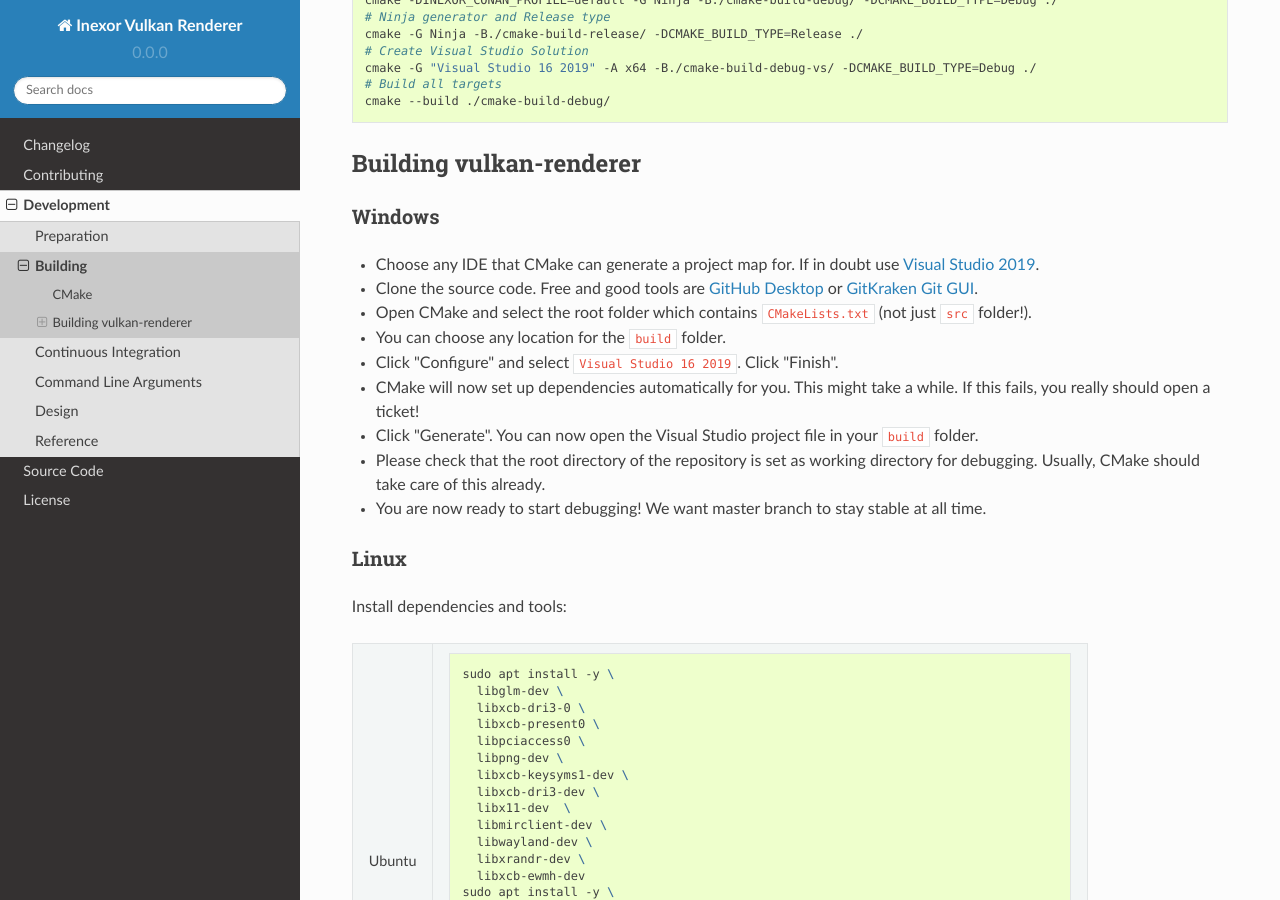
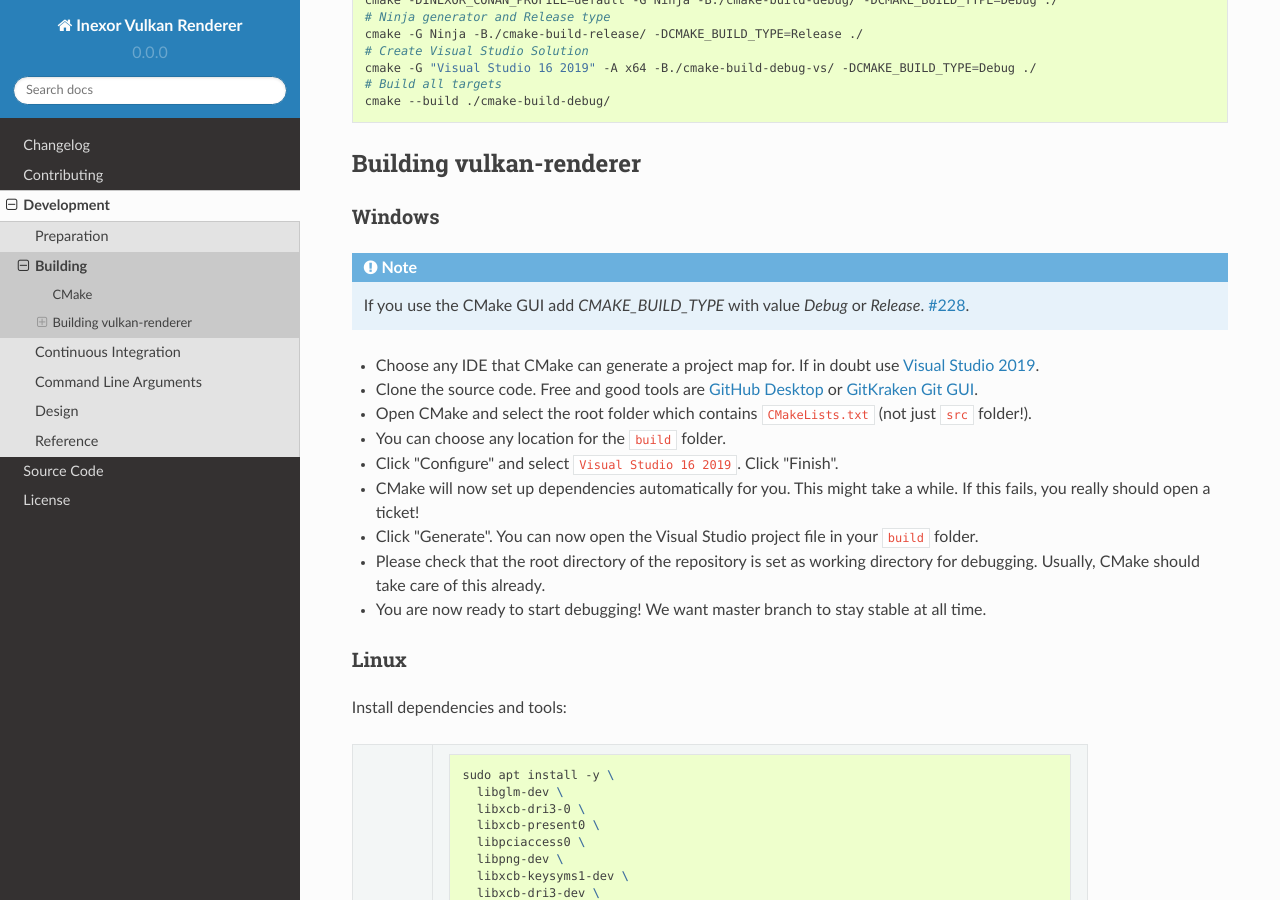
Before and after one commit to inexorgame/vulkan-renderer, a Sphinx documentation site: the page built from documentation/source/development/building.rst, in a window 1280 px wide and 900 px high, scrolled down 1269 px. Built offline with Sphinx 7.4.7 and the Read the Docs theme 2.0.0, drawn with Linux system fonts in a browser that asks for light colours; pages that are not in the unit, such as notebooks, are missing from menus.

Commit message:
[doc] Add note about build type when using cmake gui

```diff
--- a/documentation/source/development/building.rst
+++ b/documentation/source/development/building.rst
@@ -57,6 +57,9 @@ Building vulkan-renderer
 
 Windows
 ^^^^^^^
+
+.. note::
+    If you use the CMake GUI add `CMAKE_BUILD_TYPE` with value `Debug` or `Release`. `#228 <https://github.com/inexorgame/vulkan-renderer/issues/228>`__.
 
 - Choose any IDE that CMake can generate a project map for. If in doubt use `Visual Studio 2019 <https://visualstudio.microsoft.com/>`__.
 - Clone the source code. Free and good tools are `GitHub Desktop <https://desktop.github.com/>`__ or `GitKraken Git GUI <https://www.gitkraken.com/git-client>`__.
```
